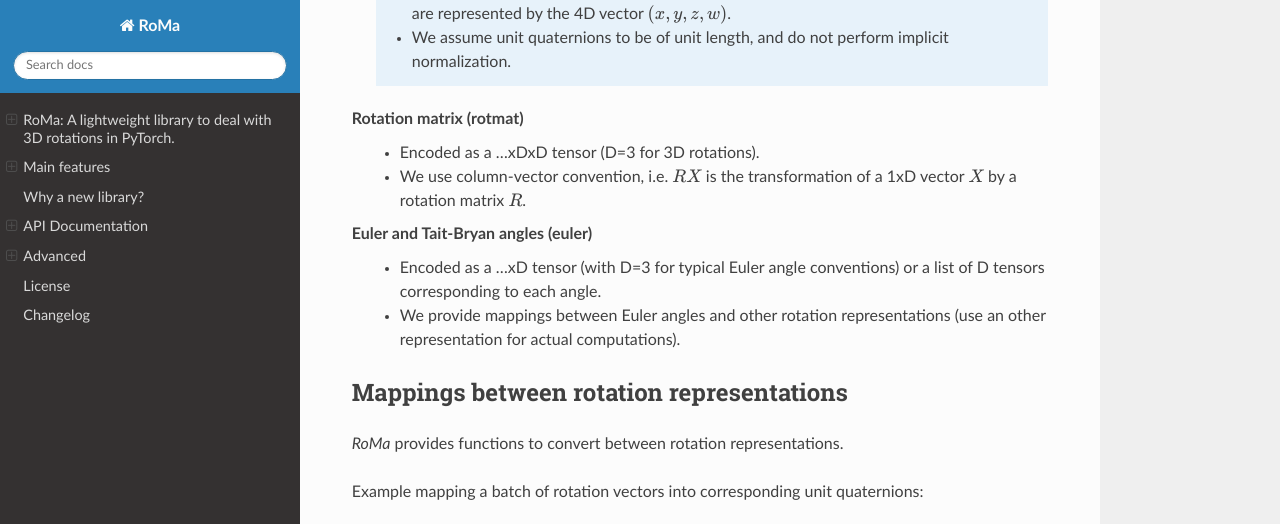
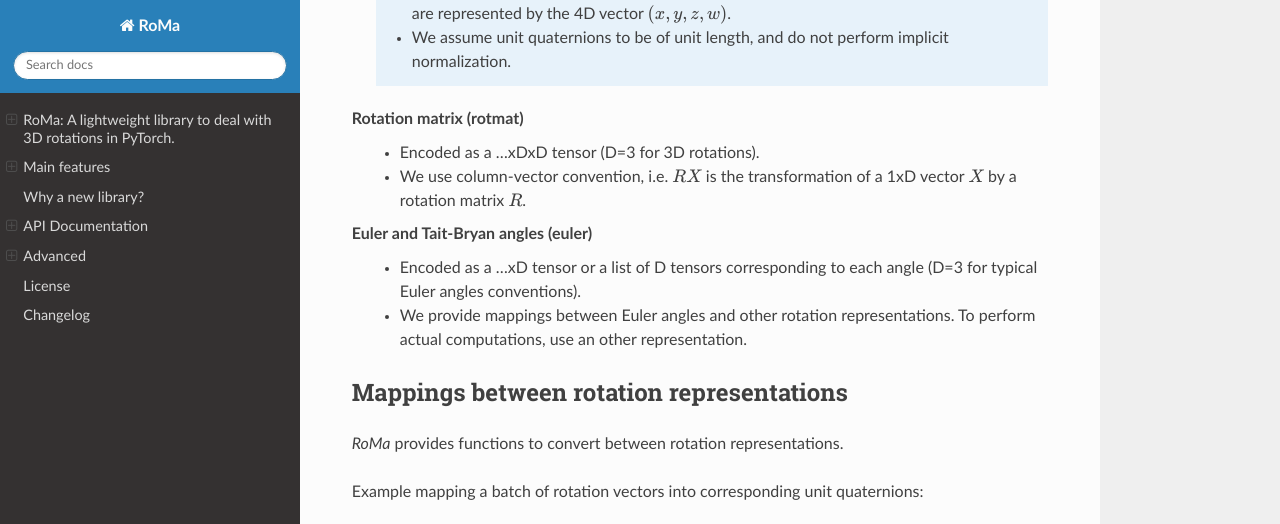
Before and after one commit to naver/roma, a Sphinx documentation site: the page built from docsource/source/index.rst, in a window 1280 px wide and 900 px high, scrolled down 2017 px, cut to the strip 0-524 px from the top of the window. Built offline with Sphinx 7.4.7 and the Read the Docs theme 2.0.0, drawn with Linux system fonts in a browser that asks for light colours.

Commit message:
Doc update

```diff
--- a/docsource/source/index.rst
+++ b/docsource/source/index.rst
@@ -58,8 +58,8 @@ Rotation matrix (rotmat)
     - We use column-vector convention, i.e. :math:`R X` is the transformation of a 1xD vector :math:`X`  by a rotation matrix :math:`R`.
 
 Euler and Tait-Bryan angles (euler)
-    - Encoded as a ...xD tensor (with D=3 for typical Euler angle conventions) or a list of D tensors corresponding to each angle.
-    - We provide mappings between Euler angles and other rotation representations (use an other representation for actual computations).
+    - Encoded as a ...xD tensor or a list of D tensors corresponding to each angle (D=3 for typical Euler angles conventions).
+    - We provide mappings between Euler angles and other rotation representations. To perform actual computations, use an other representation.
 
 
 Mappings between rotation representations
```
Also changed, not shown: 1 other file.
